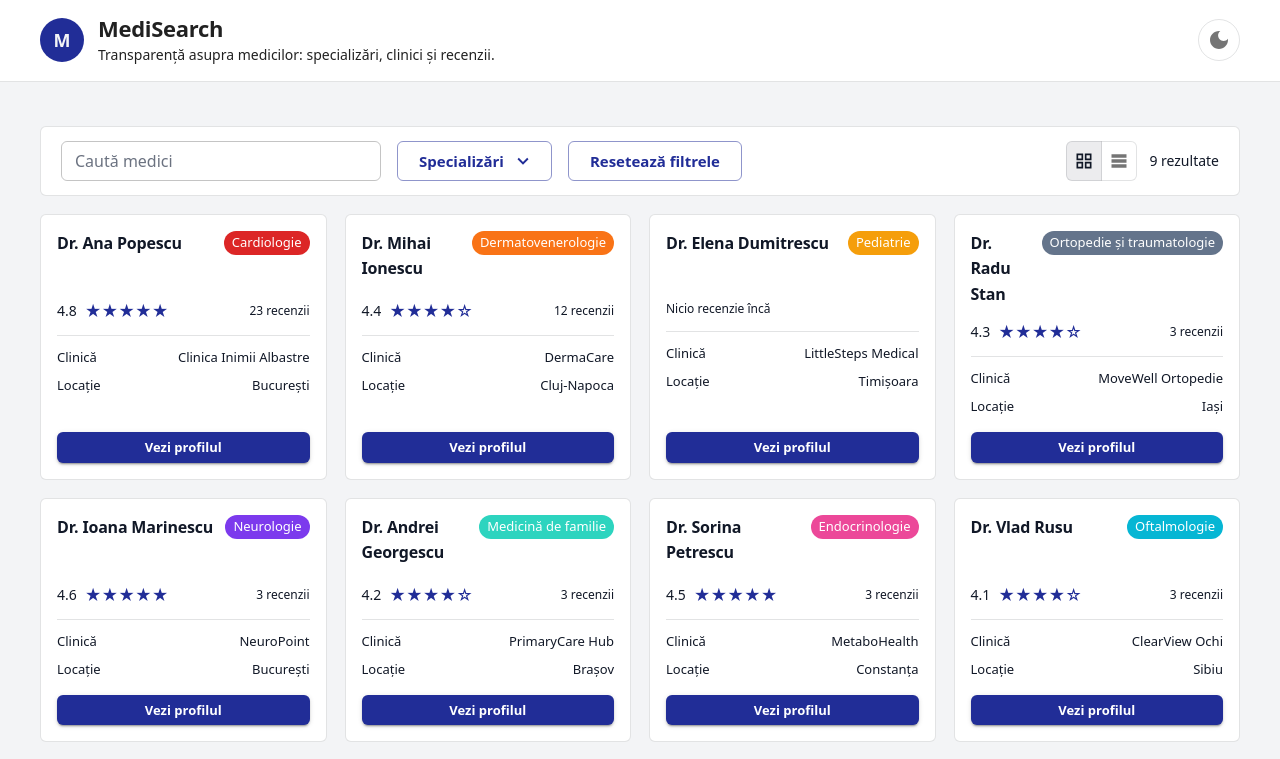
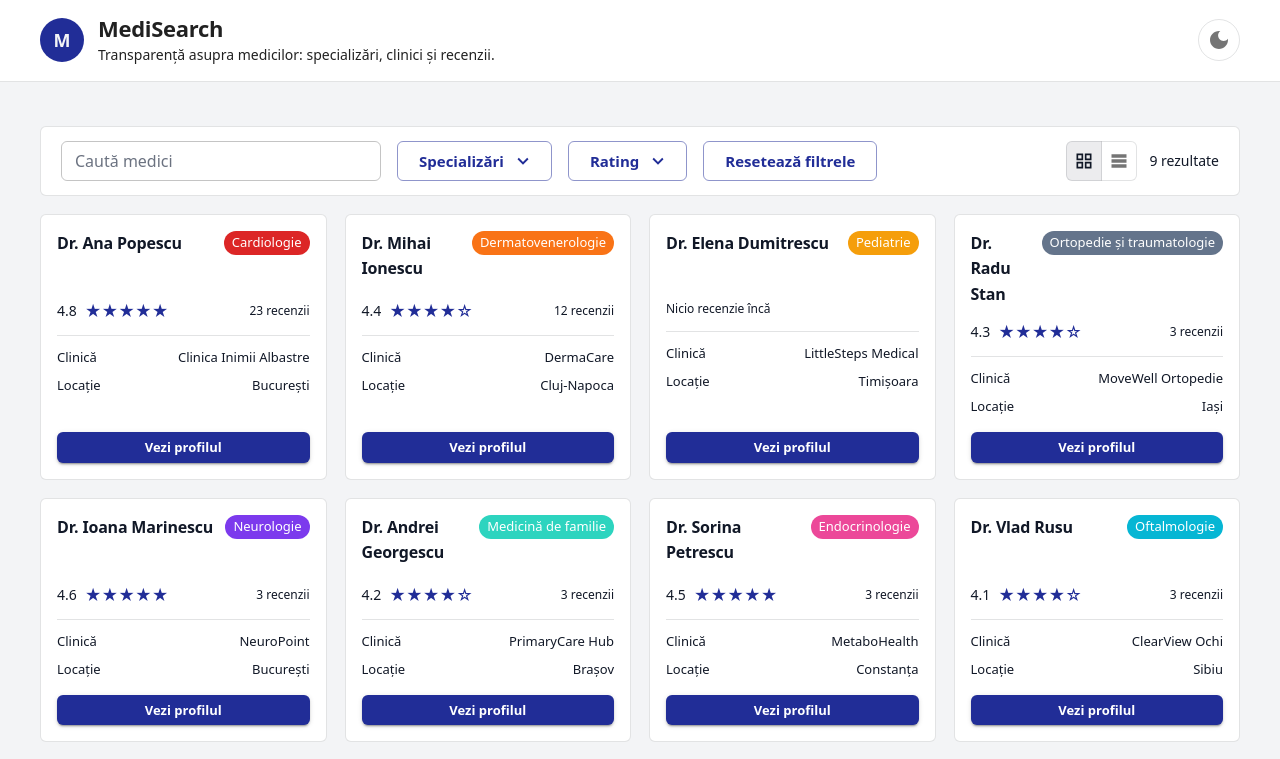
Before and after one commit to stefangagu/MediSearch, a React (Vite) app: page / in a window 1280 px wide. Shown: the top 759 px of the page. Built offline with nearby package versions, Linux system fonts and the light colour scheme.

Commit message:
Add rating filter (4+ Foarte bun / 3+ Bun)
Cumulative checkboxes next to Specializari that filter doctors by
minimum rating; doctors without reviews are excluded when active,
with a tip explaining this in the filter panel.

```diff
--- a/src/App.jsx
+++ b/src/App.jsx
@@ -19,6 +19,8 @@ import DoctorTable from "./components/DoctorTable.jsx";
 import DoctorProfile from "./components/DoctorProfile.jsx";
 import { doctors } from "./data/doctors.js";
 import { specialtiesRO } from "./data/specialtiesRO.js";
+import { RATING_FILTERS } from "./data/ratingFilters.js";
+import { getDoctorRating } from "./utils/doctorUtils.js";
 
 const CONTAINER_SX = {
   width: "min(1200px, calc(100% - 32px))",
@@ -53,6 +55,7 @@ function getInitialViewMode() {
 export default function App() {
   const [search, setSearch] = useState("");
   const [selectedSpecialties, setSelectedSpecialties] = useState([]);
+  const [selectedRatings, setSelectedRatings] = useState([]);
   const [activeDoctorId, setActiveDoctorId] = useState(() => getDoctorIdFromUrl());
   const [theme, setTheme] = useState(getInitialTheme);
   const [viewMode, setViewMode] = useState(getInitialViewMode);
@@ -85,9 +88,17 @@ export default function App() {
     });
   }, []);
 
+  const handleToggleRating = useCallback((ratingId) => {
+    setSelectedRatings((prev) => {
+      if (prev.includes(ratingId)) return prev.filter((x) => x !== ratingId);
+      return [...prev, ratingId];
+    });
+  }, []);
+
   const handleClear = useCallback(() => {
     setSearch("");
     setSelectedSpecialties([]);
+    setSelectedRatings([]);
   }, []);
 
   const handleViewProfile = useCallback((id) => {
@@ -105,6 +116,14 @@ export default function App() {
     return doctors.find((d) => d.id === activeDoctorId) || null;
   }, [activeDoctorId]);
 
+  const minRatingThreshold = useMemo(() => {
+    if (selectedRatings.length === 0) return null;
+    const mins = selectedRatings.map(
+      (id) => RATING_FILTERS.find((r) => r.id === id)?.min ?? 0
+    );
+    return Math.min(...mins);
+  }, [selectedRatings]);
+
   const filteredDoctors = useMemo(() => {
     return doctors.filter((d) => {
       const matchesSpecialty =
@@ -112,12 +131,16 @@ export default function App() {
           ? true
           : selectedSpecialties.includes(d.specialty);
       if (!matchesSpecialty) return false;
+      if (minRatingThreshold != null) {
+        const rating = getDoctorRating(d);
+        if (rating == null || rating < minRatingThreshold) return false;
+      }
       if (!normalizedQuery) return true;
       const haystack =
         `${d.name} ${d.specialty} ${d.clinic} ${d.location}`.toLowerCase();
       return haystack.includes(normalizedQuery);
     });
-  }, [selectedSpecialties, normalizedQuery]);
+  }, [selectedSpecialties, minRatingThreshold, normalizedQuery]);
 
   return (
     <ThemeProvider theme={muiTheme}>
@@ -214,6 +237,8 @@ export default function App() {
                     selectedSpecialties={selectedSpecialties}
                     allSpecialties={specialtiesRO}
                     onToggleSpecialty={handleToggleSpecialty}
+                    selectedRatings={selectedRatings}
+                    onToggleRating={handleToggleRating}
                     onClear={handleClear}
                     resultsCount={filteredDoctors.length}
                     viewMode={viewMode}
--- a/src/components/Filters.jsx
+++ b/src/components/Filters.jsx
@@ -16,11 +16,14 @@ import GridViewIcon from "@mui/icons-material/GridView";
 import TableRowsIcon from "@mui/icons-material/TableRows";
 import Dropdown from "./Dropdown.jsx";
 import { SPECIALTY_COLORS } from "../data/specialtyColors.js";
+import { RATING_FILTERS } from "../data/ratingFilters.js";
 
 export default function Filters({
   selectedSpecialties,
   allSpecialties,
   onToggleSpecialty,
+  selectedRatings,
+  onToggleRating,
   onClear,
   resultsCount,
   viewMode,
@@ -146,6 +149,79 @@ export default function Filters({
           )}
         </Dropdown>
 
+        <Dropdown
+          id="rating-panel"
+          ariaLabel="Filtrează după rating"
+          trigger={({ isOpen, toggle, triggerRef }) => (
+            <Badge
+              badgeContent={selectedRatings.length > 0 ? selectedRatings.length : null}
+              color="primary"
+              sx={{ "& .MuiBadge-badge": { top: 8, right: -4 } }}
+            >
+              <Button
+                ref={triggerRef}
+                variant="outlined"
+                size="large"
+                aria-haspopup="dialog"
+                aria-expanded={isOpen}
+                aria-controls="rating-panel"
+                onClick={toggle}
+                endIcon={<KeyboardArrowDownIcon />}
+              >
+                Rating
+              </Button>
+            </Badge>
+          )}
+        >
+          {({ close }) => (
+            <>
+              <Box sx={{ display: "flex", justifyContent: "space-between", alignItems: "center", mb: 2 }}>
+                <Typography variant="subtitle1" fontWeight={800}>
+                  Rating
+                </Typography>
+                <IconButton size="small" onClick={close} aria-label="Închide">
+                  <CloseIcon fontSize="small" />
+                </IconButton>
+              </Box>
+
+              <Box role="list" sx={{ display: "grid", gap: 0.75 }}>
+                {RATING_FILTERS.map((r) => {
+                  const checked = selectedRatings.includes(r.id);
+                  return (
+                    <FormControlLabel
+                      key={r.id}
+                      role="listitem"
+                      control={
+                        <Checkbox
+                          size="small"
+                          checked={checked}
+                          onChange={() => onToggleRating(r.id)}
+                          sx={{ color: "primary.main" }}
+                        />
+                      }
+                      label={<Typography variant="body2">{r.label}</Typography>}
+                      sx={{
+                        m: 0,
+                        px: 1,
+                        py: 0.75,
+                        width: "100%",
+                        "& .MuiFormControlLabel-label": { flex: 1 },
+                        "&:hover": { bgcolor: "action.hover" },
+                      }}
+                    />
+                  );
+                })}
+              </Box>
+
+              <Box sx={{ mt: 1.5 }}>
+                <Typography variant="caption" color="text.secondary">
+                  Sfat: medicii fără recenzii nu vor apărea dacă filtrezi după rating.
+                </Typography>
+              </Box>
+            </>
+          )}
+        </Dropdown>
+
         <Button variant="outlined" size="large" onClick={onClear}>
           Resetează filtrele
         </Button>
--- /dev/null
+++ b/src/data/ratingFilters.js
@@ -0,0 +1,4 @@
+export const RATING_FILTERS = [
+  { id: "4plus", label: "4+ Foarte bun", min: 4 },
+  { id: "3plus", label: "3+ Bun", min: 3 },
+];
```
